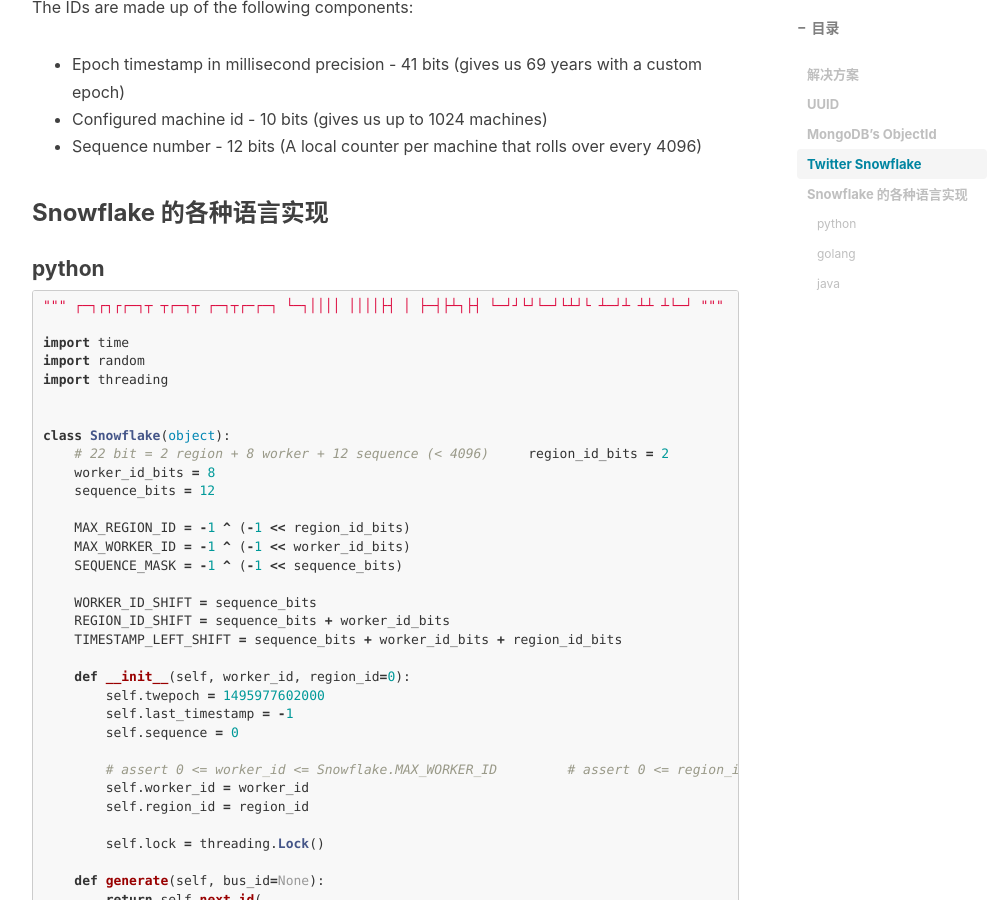
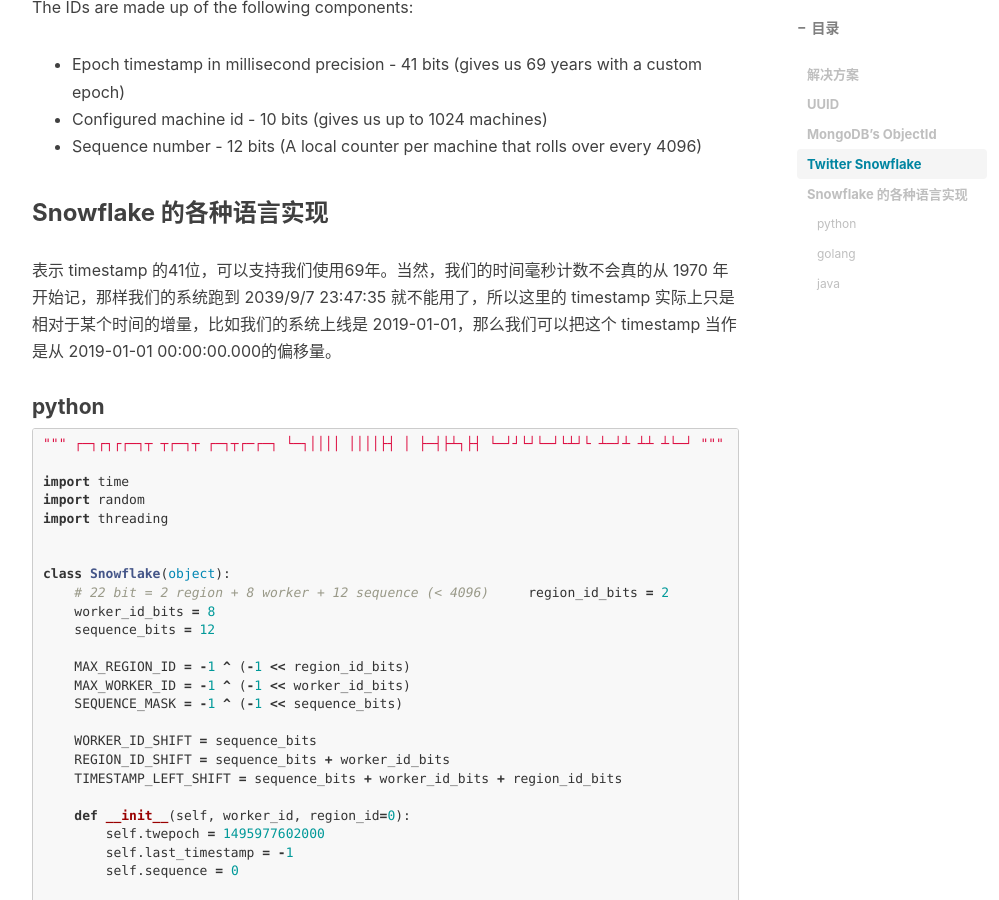
Before and after one commit to zyt312074545/zyt312074545.github.io, a Jekyll site: the page built from _posts/2019-03-19-generating-id.md, in a window 1280 px wide and 900 px high, scrolled down 1206 px. Shown: the whole window, without its empty margins (233-1232 px from the left). Built offline with Jekyll 4.4.1, drawn with Linux system fonts in a browser that asks for light colours; nearby versions of some CDN libraries; comment, search, counter and statistics services are not loaded.

Commit message:
update distributed id

````diff
--- a/_posts/2019-03-19-generating-id.md
+++ b/_posts/2019-03-19-generating-id.md
@@ -36,6 +36,8 @@ The IDs are made up of the following components:
 - Sequence number - 12 bits (A local counter per machine that rolls over every 4096)
 
 ### Snowflake 的各种语言实现
+
+表示 timestamp 的41位，可以支持我们使用69年。当然，我们的时间毫秒计数不会真的从 1970 年开始记，那样我们的系统跑到 2039/9/7 23:47:35 就不能用了，所以这里的 timestamp 实际上只是相对于某个时间的增量，比如我们的系统上线是 2019-01-01，那么我们可以把这个 timestamp 当作是从 2019-01-01 00:00:00.000的偏移量。
 
 #### python
 ```python
````
